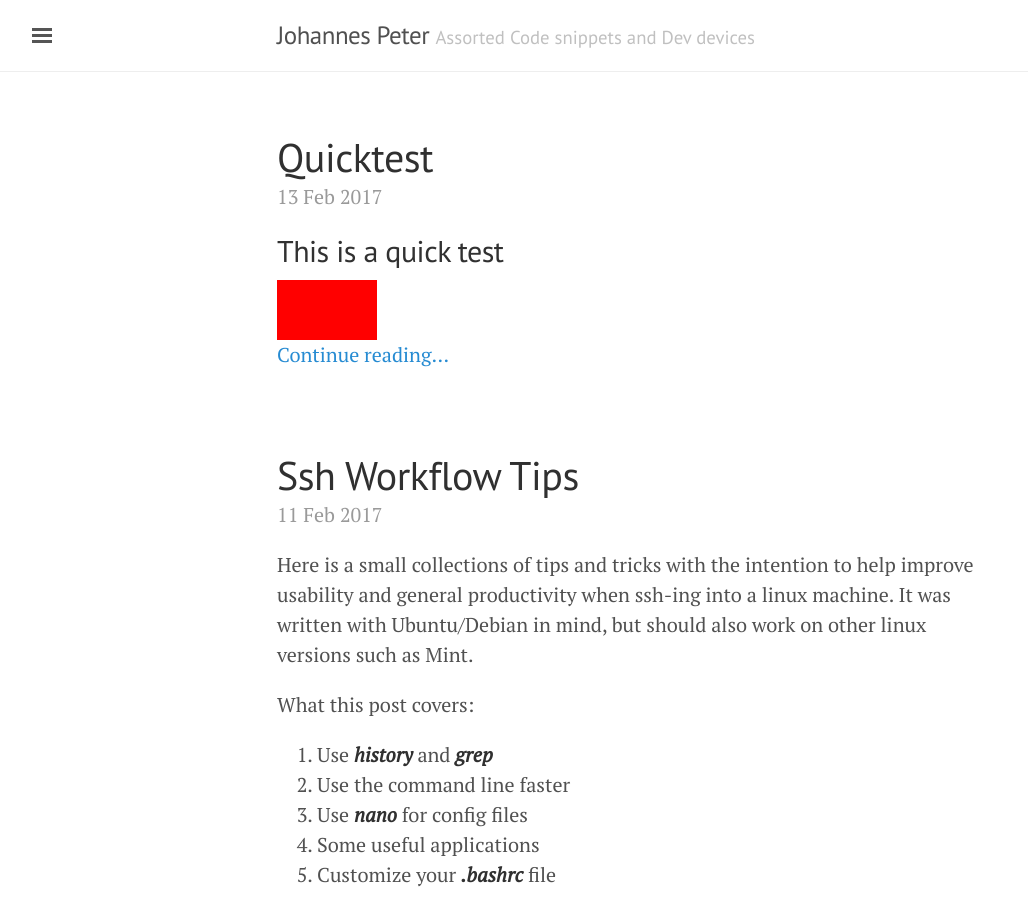
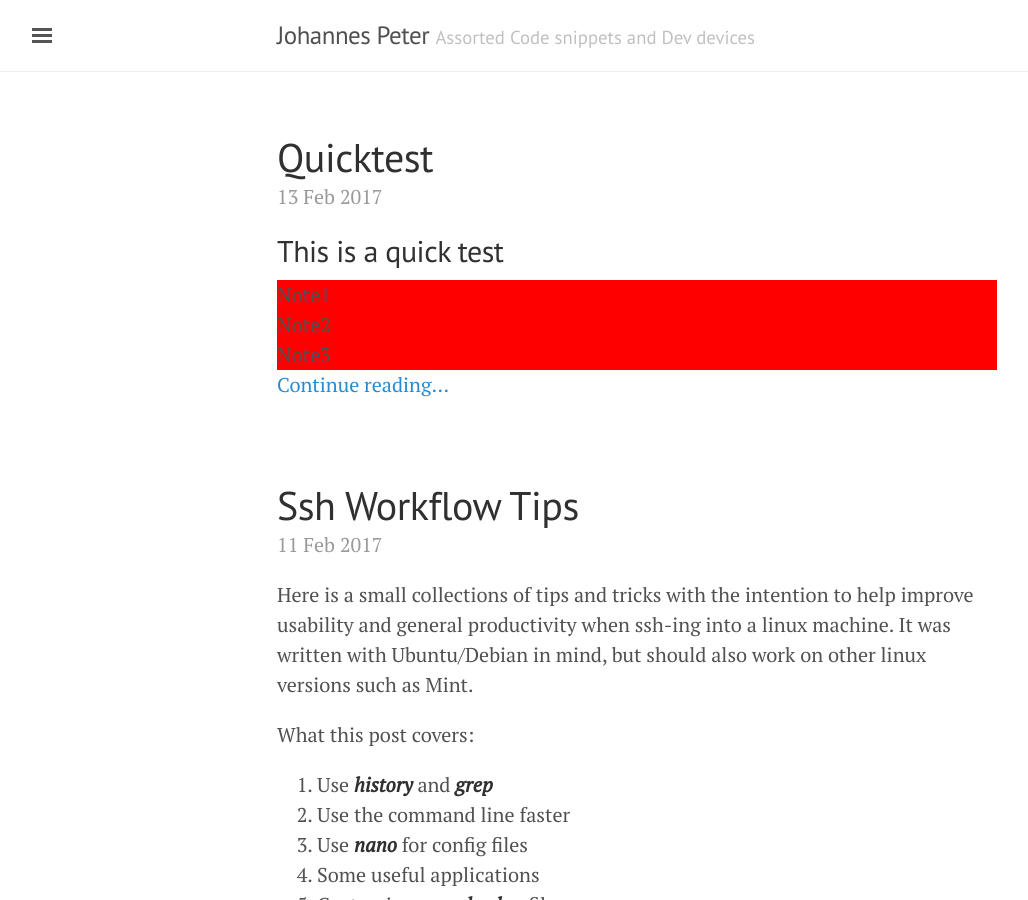
Before and after one commit to JohannesMP/com.johannesmp.blog, a Jekyll site: the page built from index.html, in a window 1280 px wide and 900 px high. Shown: the whole window, without its empty margins (3-1031 px from the left). Built offline with Jekyll 4.4.1, drawn with Linux system fonts in a browser that asks for light colours; nearby versions of some CDN libraries; the list of posts is cut into pages by our own code; comment, search, counter and statistics services are not loaded.

Commit message:
hey, that worked!

```diff
--- a/_includes/custom/alert.html
+++ b/_includes/custom/alert.html
@@ -1,2 +1 @@
-<div markdown="0" style="width:100px; height:20px; background-color: red"></div>
-<script>console.log("TEST");</script>
+<div markdown="0" style="background-color: red"><span markdown="1">{{include.message}}</span></div>
```
